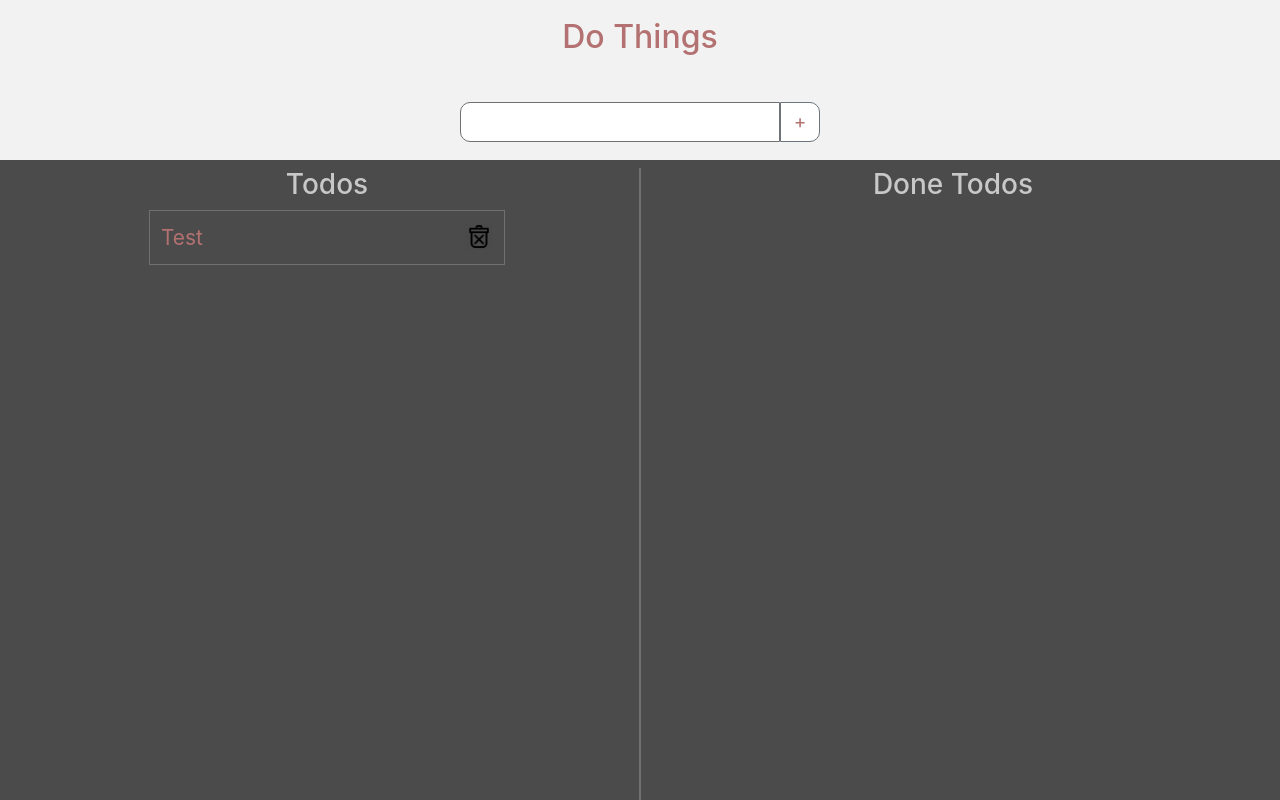
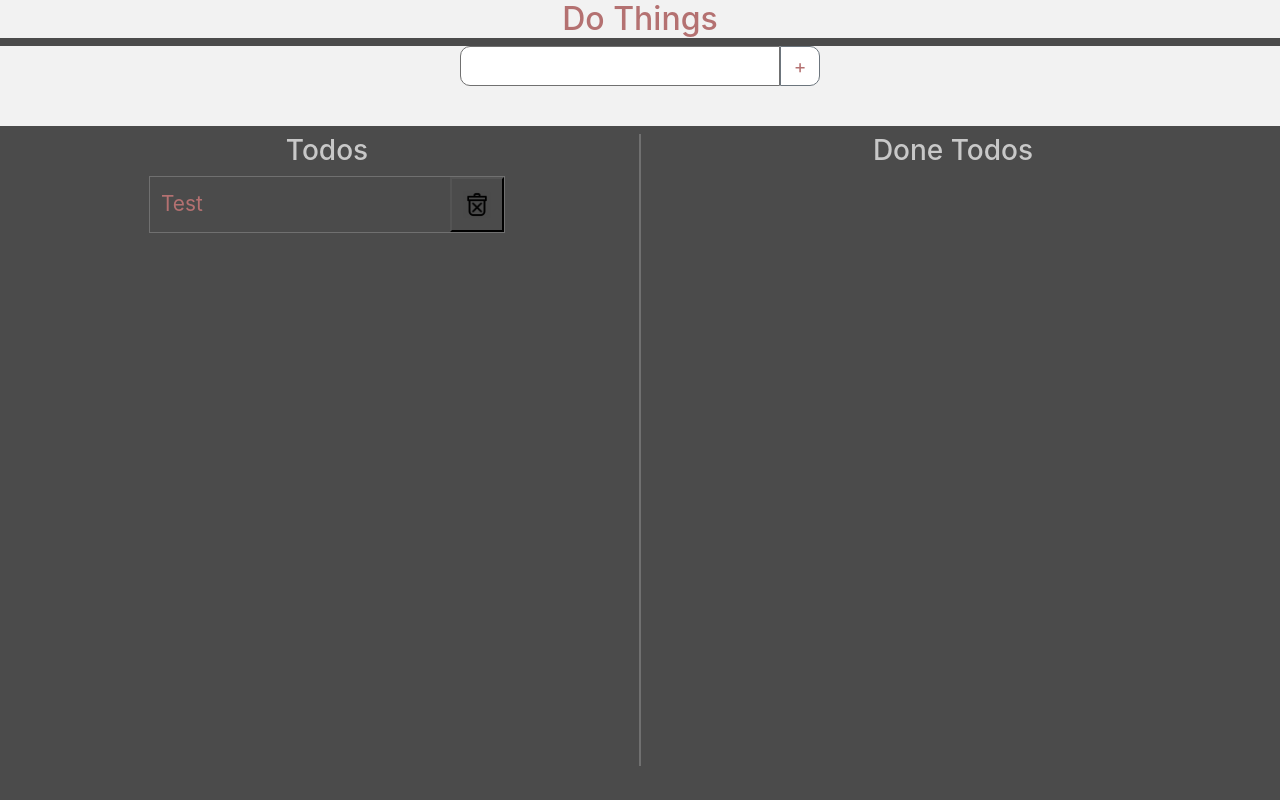
Before and after one commit to nom0relife/React-ToDo, a React (Create React App) app: page / in a window 1280 px wide. Built offline with nearby package versions, Linux system fonts and the light colour scheme.

Commit message:
last commit of the night

```diff
--- a/src/App.css
+++ b/src/App.css
@@ -3,26 +3,22 @@
   height: 100vh;
 }
 
-.App .input-form {
-  display: -webkit-box;
-  display: -ms-flexbox;
-  display: flex;
-  -webkit-box-orient: vertical;
-  -webkit-box-direction: normal;
-      -ms-flex-direction: column;
-          flex-direction: column;
-  -webkit-box-align: center;
-      -ms-flex-align: center;
-          align-items: center;
-  -ms-flex-pack: distribute;
-      justify-content: space-around;
-  height: 20vh;
+.App header {
   background-color: #f2f2f2;
 }
 
-.App .input-form h2 {
+.App header h2 {
   color: #B47171;
   font-size: 2rem;
+  text-align: center;
+}
+
+.App .input-form {
+  text-align: center;
+  display: block;
+  margin: 0 auto;
+  height: 10vh;
+  background-color: #f2f2f2;
 }
 
 .App .input-form .text-container input {
@@ -98,6 +94,11 @@
   margin: .7rem .7rem .7rem;
 }
 
+.todo-container button {
+  background-color: #4B4B4B;
+  outline: none;
+}
+
 .full-height {
   height: 80vh;
 }
--- a/src/App.js
+++ b/src/App.js
@@ -1,15 +1,17 @@
 import React, { useState } from "react";
 import Navigation from "./components/Navigation";
-import TodoList from './components/TodoList';
+import TodoList from "./components/TodoList";
 import "./App.css";
 
 function App() {
-
-  const [todo, setTodo] = useState([]);
+  const [inputText, setInputText] = useState("");
 
   return (
     <div className="App">
-      <Navigation todo={todo} />
+      <header>
+        <h2>Do Things </h2>
+      </header>
+      <Navigation setInputText={setInputText} />
       <TodoList />
     </div>
   );
--- a/src/App.scss
+++ b/src/App.scss
@@ -6,18 +6,26 @@ $navbar-text-color:#B47171;
     background-color: $background;
     height: 100vh;
 
-    .input-form {
-        display: flex;
-        flex-direction: column;
-        align-items: center;
-        justify-content: space-around;
-        height: 20vh;
+    header {
         background-color: $navbar-background-color;
 
         h2 {
             color: $navbar-text-color;
             font-size: 2rem;
+            text-align: center;
+
         }
+
+    }
+
+    .input-form {
+        text-align: center;
+        display: block;
+        margin: 0 auto;
+        height: 10vh;
+        background-color: $navbar-background-color;
+
+
 
         .text-container {
 
@@ -94,6 +102,11 @@ $navbar-text-color:#B47171;
         height: 29px;
         margin: .7rem .7rem .7rem;
     }
+
+    button {
+        background-color: $background;
+        outline: none;
+    }
 }
 
 .full-height {
--- a/src/components/Navigation.js
+++ b/src/components/Navigation.js
@@ -1,13 +1,24 @@
 import React from "react";
 
-export default function Navigation() {
+export default function Navigation({ inputText, setInputText }) {
+
+  const textHandler = (e) => {
+    console.log(e.target.value);
+    setInputText(e.target.targetValue);
+  }
+  // const addHandler = (e) => {
+  //   const targetValue = textHandler(e);
+  //   console.log(targetValue);
+  // }
+
+
+
   return (
-    <div className="input-form">
-      <h2>Do Things</h2>
+    <form className="input-form">
       <div className="text-container">
-        <input type="text" name="" id="" />
+        <input onChange={textHandler} type="text" name="" id="" />
         <button className="btn btn-secondary">+</button>
       </div>
-    </div>
+    </form>
   );
 }
--- a/src/components/Todo.js
+++ b/src/components/Todo.js
@@ -5,7 +5,9 @@ export default function Todo() {
   return (
     <div className="todo-container">
       <span>Test</span>
-      <img src={trash} className="" alt="" />
+      <button>
+        <img src={trash} className="" alt="" />
+      </button>
     </div>
   );
 }
```
Also changed, not shown: 1 other file (tests, documents, lock files or other folders).
